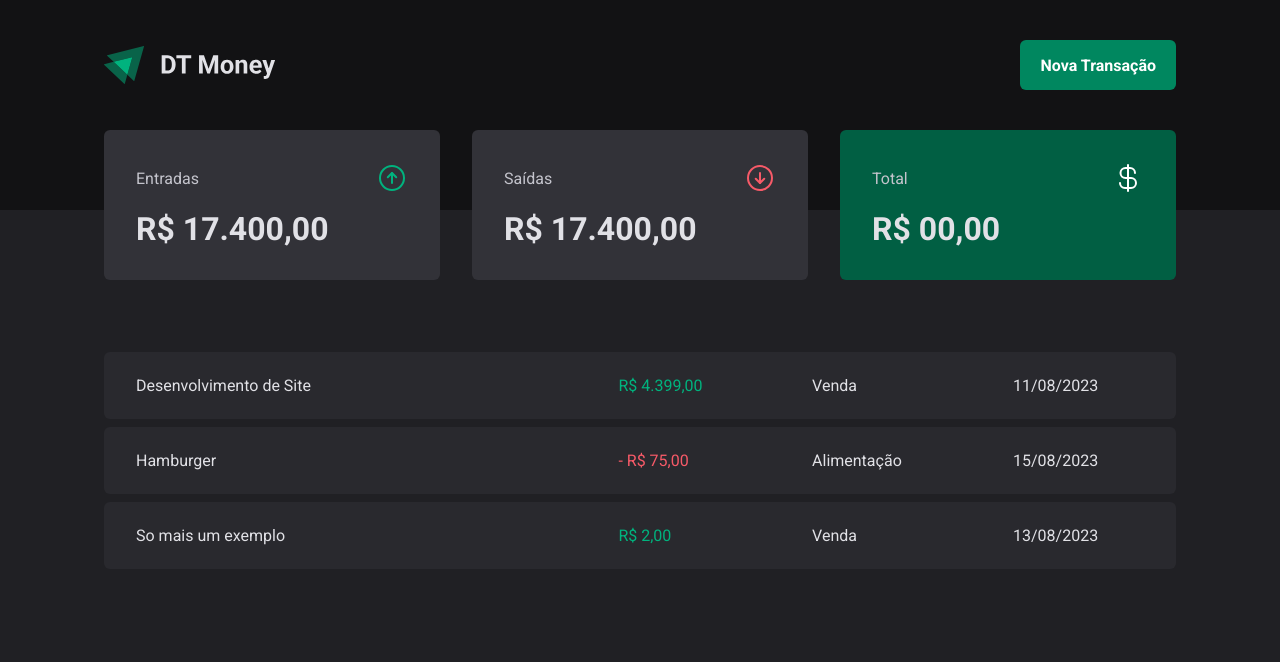
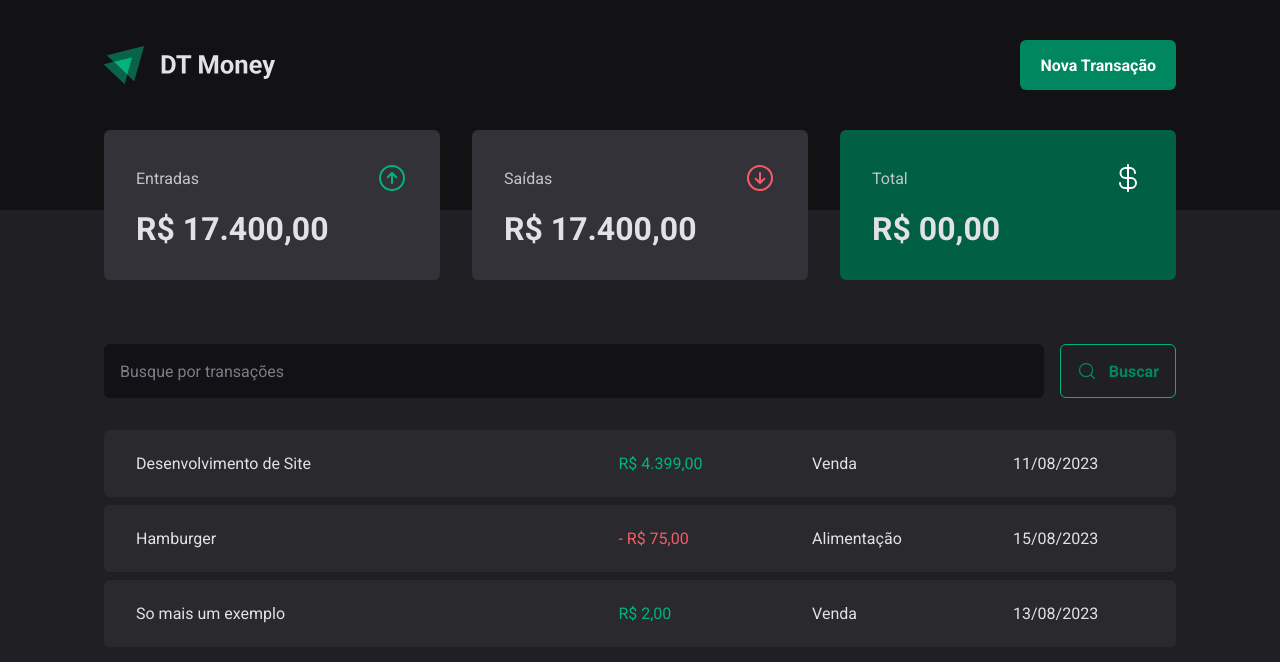
Before and after one commit to vmaguiar/dt-money, a React (Vite) app: page / in a window 1280 px wide. Shown: the top 662 px of the page. Built offline with nearby package versions, Linux system fonts and the light colour scheme.

Commit message:
feat: creates search component

```diff
--- /dev/null
+++ b/src/pages/Transactions/components/SearchForm/index.tsx
@@ -0,0 +1,15 @@
+import { MagnifyingGlass } from "phosphor-react";
+import { SearchFormContainer } from "./styles";
+
+export function SearchForm() {
+  return (
+    <SearchFormContainer>
+      <input type="text" placeholder="Busque por transações" />
+
+      <button type="submit">
+        <MagnifyingGlass size={20} />
+        Buscar
+      </button>
+    </SearchFormContainer>
+  )
+}
--- /dev/null
+++ b/src/pages/Transactions/components/SearchForm/styles.ts
@@ -0,0 +1,51 @@
+import { styled } from "styled-components";
+
+export const SearchFormContainer = styled.form`
+  display: flex;
+  gap: 1rem;
+
+  input {
+    flex: 1;
+
+    background: ${props => props.theme['gray-900']};
+
+    color: ${props => props.theme['gray-300']};
+
+    border-radius: 6px;
+    border: 0;
+
+    padding: 1rem;
+
+    &::placeholder {
+      color: ${props => props.theme['gray-500']}
+    }
+  }
+
+
+  button {
+    background: transparent;
+
+    color: ${props => props.theme['green-500']};
+    font-weight: bold;
+
+    display: flex;
+    align-items: center;
+    gap: 0.75rem;
+
+    border-radius: 6px;
+    border: 1px solid ${props => props.theme['green-300']};
+
+    padding: 1rem;
+
+
+    &:hover {
+      background: ${props => props.theme['green-500']};
+
+      color: ${props => props.theme['white']};
+
+      border: 1px solid ${props => props.theme['green-500']};
+
+      transition: background-color 0.3s, color 0.3s, border-color 0.3s;
+    }
+  }
+`
--- a/src/pages/Transactions/index.tsx
+++ b/src/pages/Transactions/index.tsx
@@ -1,5 +1,6 @@
 import { Header } from "../../components/Header"
 import { Summary } from "../../components/Summary"
+import { SearchForm } from "./components/SearchForm"
 
 
 import { PriceHighLight, TransactionsContainer, TransactionsTable } from "./styles"
@@ -10,7 +11,10 @@
       <Header />
       <Summary />
 
+
       <TransactionsContainer>
+        <SearchForm />
+
         <TransactionsTable>
           <tbody>
             <tr>
```
